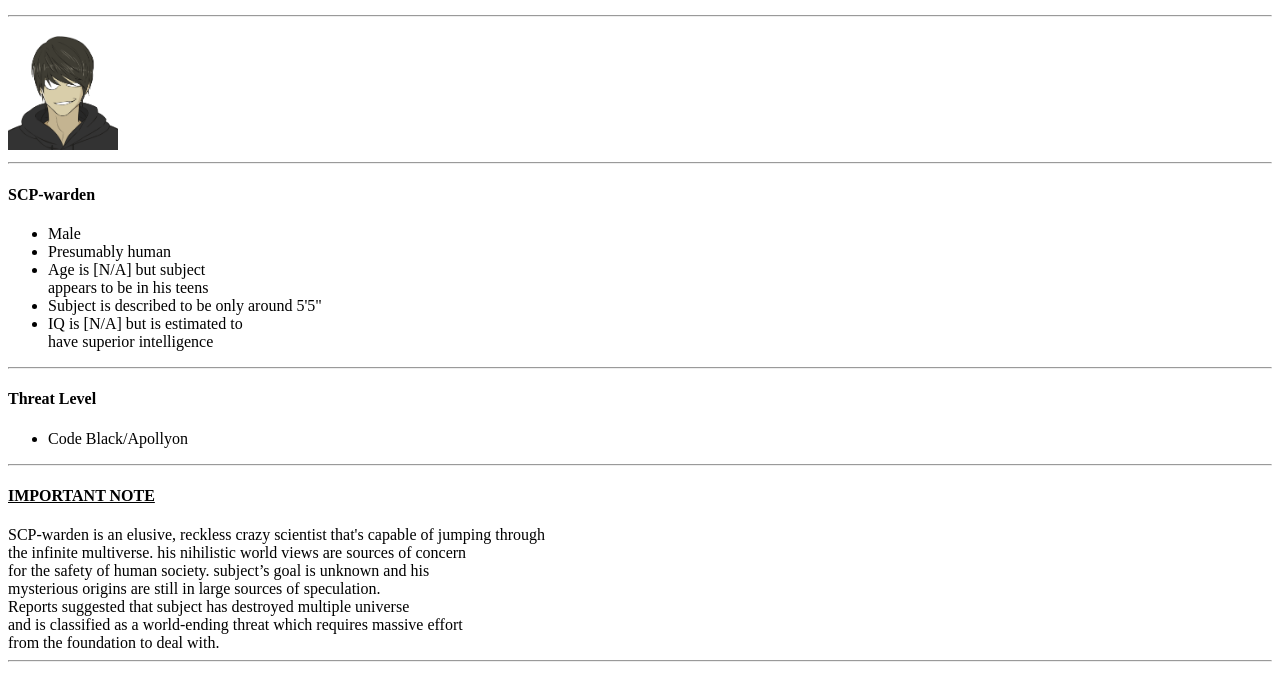
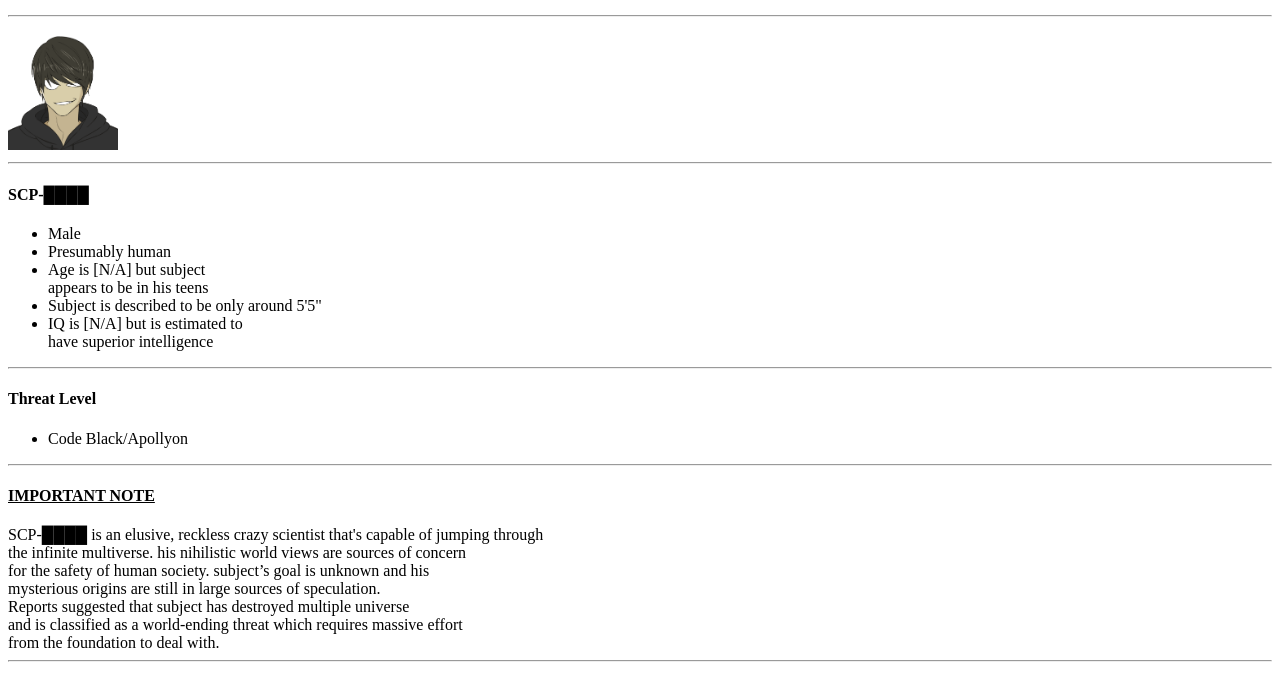
Before and after one commit to 48115/scpfiles-website, a plain HTML site: page file1.html in a window 1280 px wide. Shown: the part 44-744 px from the top of the page. Drawn offline with Linux system fonts and the light colour scheme.

Commit message:
Update file1.html

```diff
--- a/file1.html
+++ b/file1.html
@@ -8,7 +8,7 @@
 <a href ="https://picsum.photos/200/300" target="_blank"><img src="./picture/2.png"
 width="110"
                                                                        height="125"></a>
-<hr><h4>SCP-warden</h4>
+<hr><h4>SCP-████</h4>
 
 <div><ul>
 <li> Male
@@ -21,7 +21,7 @@ width="110"
 <h4>Threat Level</h4>
 <ul><li> Code Black/Apollyon </li></ul><hr>
 <h4><u>IMPORTANT NOTE</u></h4>
-SCP-warden is an elusive, reckless crazy scientist that's
+SCP-████ is an elusive, reckless crazy scientist that's
     capable of jumping through <br>the infinite multiverse.
     his nihilistic world views are sources of concern <br>
     for the safety of human society. subject’s goal
```
